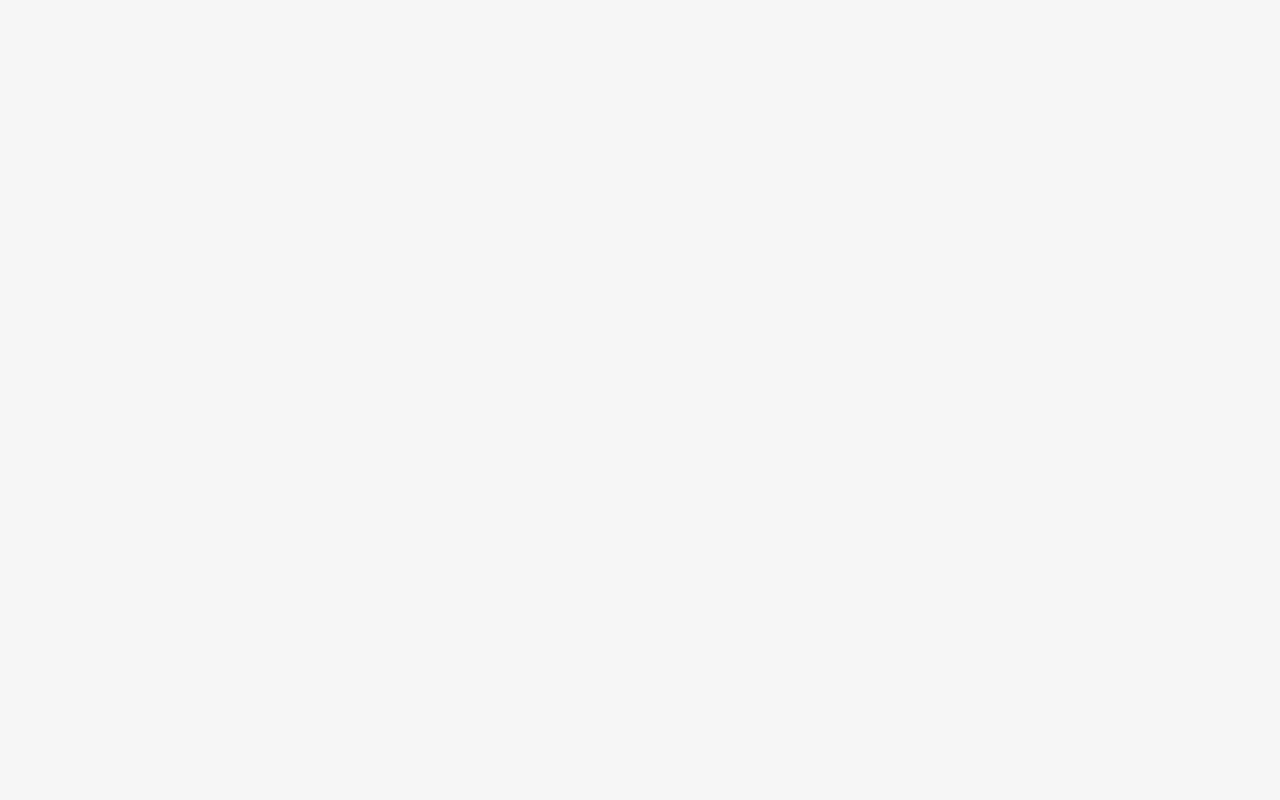
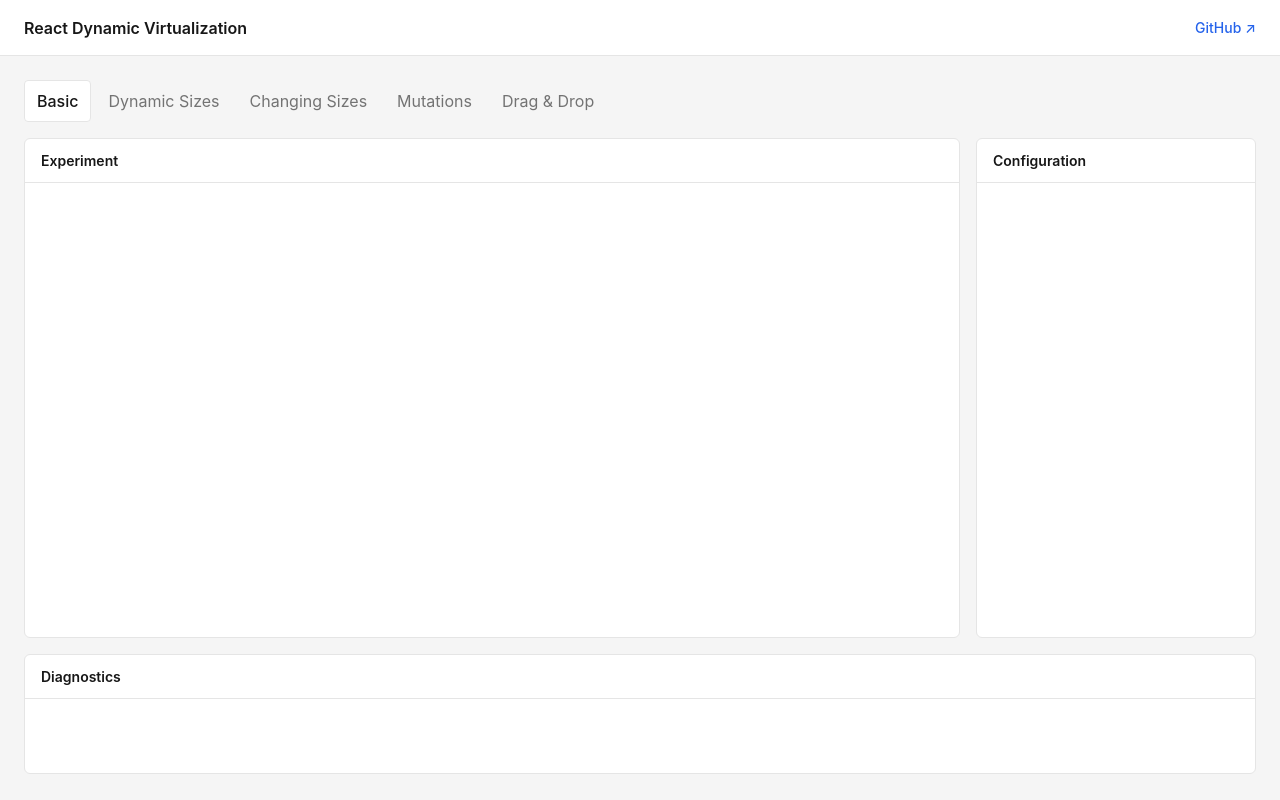
Before and after one commit to EthanHaller/react-dynamic-virtualization, a React (Vite) app in the folder react-dynamic-virtualization-sandbox/: page / in a window 1280 px wide. Built offline with nearby package versions, Linux system fonts and the light colour scheme.

Commit message:
create app shell and styles (#15)

```diff
--- /dev/null
+++ b/react-dynamic-virtualization-sandbox/src/App.css
@@ -0,0 +1,116 @@
+.app {
+  min-height: 100vh;
+}
+
+.app-header {
+  display: flex;
+  align-items: center;
+  justify-content: space-between;
+  height: 3.5rem;
+  padding: 0 var(--space-6);
+  background: var(--color-panel);
+  border-bottom: 1px solid var(--color-border);
+}
+
+.app-header h1 {
+  margin: 0;
+  font-size: var(--font-size-md);
+  font-weight: 600;
+}
+
+.app-header a {
+  font-size: var(--font-size-sm);
+  font-weight: 500;
+}
+
+.app-main {
+  width: 100%;
+  max-width: 1400px;
+  margin: 0 auto;
+  padding: var(--space-6);
+}
+
+.scenario-nav {
+  display: flex;
+  gap: var(--space-1);
+  margin-bottom: var(--space-4);
+  overflow-x: auto;
+}
+
+.scenario-tab {
+  padding: var(--space-2) var(--space-3);
+  border-color: transparent;
+  background: transparent;
+  color: var(--color-text-secondary);
+  white-space: nowrap;
+}
+
+.scenario-tab:hover {
+  border-color: var(--color-border);
+  color: var(--color-text);
+}
+
+.scenario-tab.active {
+  border-color: var(--color-border);
+  background: var(--color-panel);
+  color: var(--color-text);
+  font-weight: 500;
+}
+
+.experiment-layout {
+  display: grid;
+  grid-template-columns: minmax(0, 1fr) 280px;
+  gap: var(--space-4);
+}
+
+.panel {
+  min-width: 0;
+  background: var(--color-panel);
+  border: 1px solid var(--color-border);
+  border-radius: var(--radius-md);
+}
+
+.panel-header {
+  display: flex;
+  align-items: center;
+  min-height: 2.75rem;
+  padding: 0 var(--space-4);
+  border-bottom: 1px solid var(--color-border);
+}
+
+.panel-header h2 {
+  margin: 0;
+  font-size: var(--font-size-sm);
+  font-weight: 600;
+}
+
+.experiment-panel {
+  min-height: 500px;
+}
+
+.experiment-placeholder {
+  min-height: 450px;
+}
+
+.configuration-panel {
+  min-height: 500px;
+}
+
+.diagnostics-panel {
+  margin-top: var(--space-4);
+  min-height: 120px;
+}
+
+@media (max-width: 800px) {
+  .app-main {
+    padding: var(--space-4);
+  }
+
+  .experiment-layout {
+    grid-template-columns: 1fr;
+  }
+
+  .configuration-panel {
+    min-height: 240px;
+  }
+}
--- a/react-dynamic-virtualization-sandbox/src/App.tsx
+++ b/react-dynamic-virtualization-sandbox/src/App.tsx
@@ -1,7 +1,62 @@
+import "./App.css"
+
+const scenarios = [
+  "Basic",
+  "Dynamic Sizes",
+  "Changing Sizes",
+  "Mutations",
+  "Drag & Drop",
+]
+
 function App() {
+  return (
+    <div className="app">
+      <header className="app-header">
+        <h1>React Dynamic Virtualization</h1>
+        <a
+          href="https://github.com/EthanHaller/react-dynamic-virtualization"
+          target="_blank"
+          rel="noreferrer"
+        >
+          GitHub ↗
+        </a>
+      </header>
 
-  return (
-    <></>
+      <main className="app-main">
+        <nav className="scenario-nav" aria-label="Scenarios">
+          {scenarios.map((scenario, index) => (
+            <button
+              key={scenario}
+              className={`scenario-tab${index === 0 ? " active" : ""}`}
+              type="button"
+            >
+              {scenario}
+            </button>
+          ))}
+        </nav>
+
+        <div className="experiment-layout">
+          <section className="panel experiment-panel">
+            <div className="panel-header">
+              <h2>Experiment</h2>
+            </div>
+            <div className="experiment-placeholder" />
+          </section>
+
+          <aside className="panel configuration-panel">
+            <div className="panel-header">
+              <h2>Configuration</h2>
+            </div>
+          </aside>
+        </div>
+
+        <section className="panel diagnostics-panel">
+          <div className="panel-header">
+            <h2>Diagnostics</h2>
+          </div>
+        </section>
+      </main>
+    </div>
   )
 }
 
```
